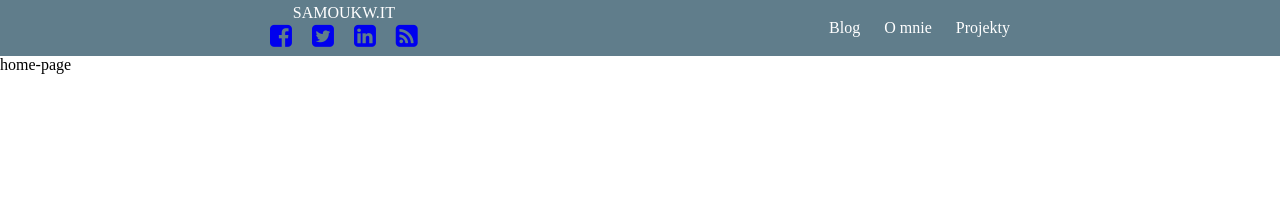
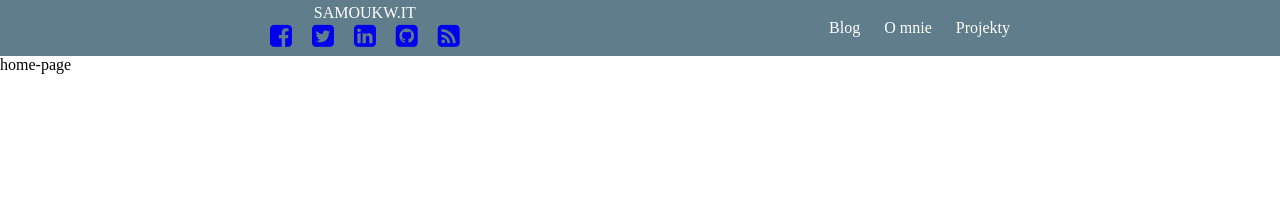
Before and after one commit to panszczypior/myblog, a Jekyll site: the page built from index.html, in a window 1280 px wide. Shown: the top 197 px of the page. Built offline with Jekyll 4.4.1, drawn with Linux system fonts in a browser that asks for light colours; some web fonts are replaced.

Commit message:
move social urls to config, added github social

```diff
--- a/_config.yml
+++ b/_config.yml
@@ -6,7 +6,9 @@ description: > # this means to ignore newlines until "baseurl:"
   Google search results) and in your feed.xml site description.
 baseurl: "" # the subpath of your site, e.g. /blog
 url: "" # the base hostname & protocol for your site, e.g. http://example.com
-twitter_username: jekyllrb
+twitter_username: samoukwit
+facebook_username: samoukw.it
+linkedin_username: przemyslaw-lach
 github_username:  ucanthurtme
 
 # Build settings
--- a/_includes/header.html
+++ b/_includes/header.html
@@ -3,9 +3,10 @@
     <div class="site-info">
       <a class="site-title" href="{{ site.baseurl }}/">samoukw.it</a>
       <div class="site-socials">
-        <a href="https://www.facebook.com/samoukw.it/" target="_blank" class="social-item"><i class="fa fa-facebook-square"></i></a>
-        <a href="https://twitter.com/samoukwit" target="_blank" class="social-item"><i class="fa fa-twitter-square"></i></a>
-        <a href="https://pl.linkedin.com/in/przemys%C5%82aw-%C5%82ach-7668b8133?trk=prof-samename-name" target="_blank" class="social-item"><i class="fa fa-linkedin-square"></i></a>
+        <a href="https://www.facebook.com/{{ site.facebook_username }}/" target="_blank" class="social-item"><i class="fa fa-facebook-square"></i></a>
+        <a href="https://twitter.com/{{ site.twitter_username }}" target="_blank" class="social-item"><i class="fa fa-twitter-square"></i></a>
+        <a href="https://www.linkedin.com/in/{{ site.linkedin_username }}" target="_blank" class="social-item"><i class="fa fa-linkedin-square"></i></a>
+        <a href="https://github.com/{{ site.github_username }}" target="_blank" class="social-item"><i class="fa fa-github-square"></i></a>
         <a class="social-item" href="{{"/feed.xml" | prepend: site.baseurl}}"><i class="fa fa-rss-square"></i></a>
       </div>
     </div>
```
